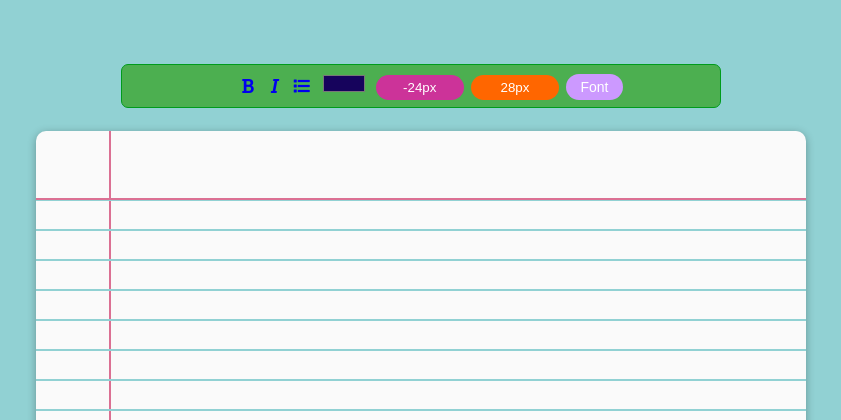
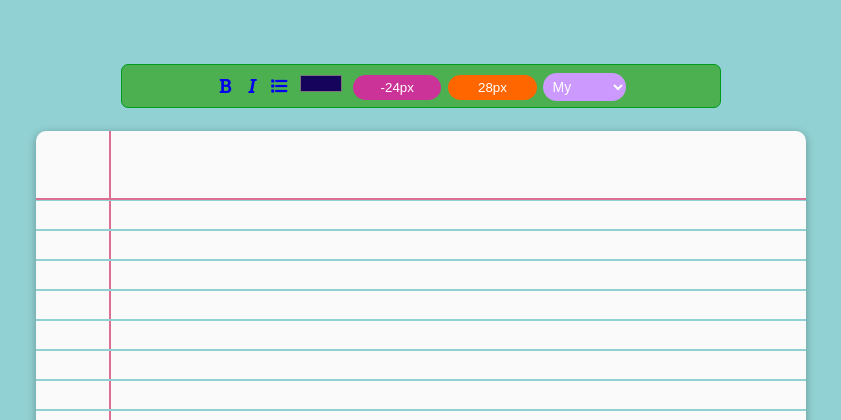
Before and after one commit to amanvash/tex, a PHP site: page /new2.php in a window 1280 px wide. Shown: the top 420 px of the page, without its empty margins (219-1060 px from the left). Run offline with PHP 8.4, Linux system fonts and the light colour scheme; some libraries are stand-ins or nearby versions.

Commit message:
Update new2.php

```diff
--- a/new2.php
+++ b/new2.php
@@ -232,10 +232,11 @@ footer a {
 }
 
 /*Drop Down*/
+
 .dropbtn {
   background-color: #cc99ff;
   border-radius:50px;
-  width: 150%;
+  width: 100%;
   color: white;
   padding: 5px;
   font-size: 14px;
@@ -248,18 +249,11 @@ footer a {
   display: inline-block;
 }
 
-.dropdown-content {
-  display: none;
-  position: absolute;
-  background-color: #f9f9f9;
-  min-width: 160px;
-  box-shadow: 0px 8px 16px 0px rgba(0,0,0,0.2);
-  z-index: 1;
-}
+
 
 .dropdown-content a {
   color: black;
-  padding: 12px 16px;
+  padding: 1px 1px;
   text-decoration: none;
   display: block;
 }
@@ -294,14 +288,14 @@ footer a {
 
 
 
+ <a class="tooltip"> <span class="tooltiptext">Font</span>
+  <div class="dropdown">
+  <select id="fonttype" class="dropbtn">
+  <option value="'my'">My</option>
+  <option value="'handlee'">Handlee</option>
+  </select>
+</div>
 
-<div class="dropdown">
-  <button class="dropbtn">Font</button>
-  <div class="dropdown-content">
-  <a href="#">My</a>
-  <a href="#">Handlee</a>
-  </div>
-</div>
 
 </div>
 
@@ -355,4 +349,14 @@ fontz.addEventListener('change',(e)=>{
   document.documentElement.style.setProperty('--fontsz',e.target.value)
 })
 
+
+
+let fonttp =
+    document.getElementById('fonttype')
+fonttp.addEventListener('change',(e)=>{
+  console.log(e.target.value)
+  document.documentElement.style.setProperty('--fontfp',e.target.value)
+})
+
+
 </script>
```
